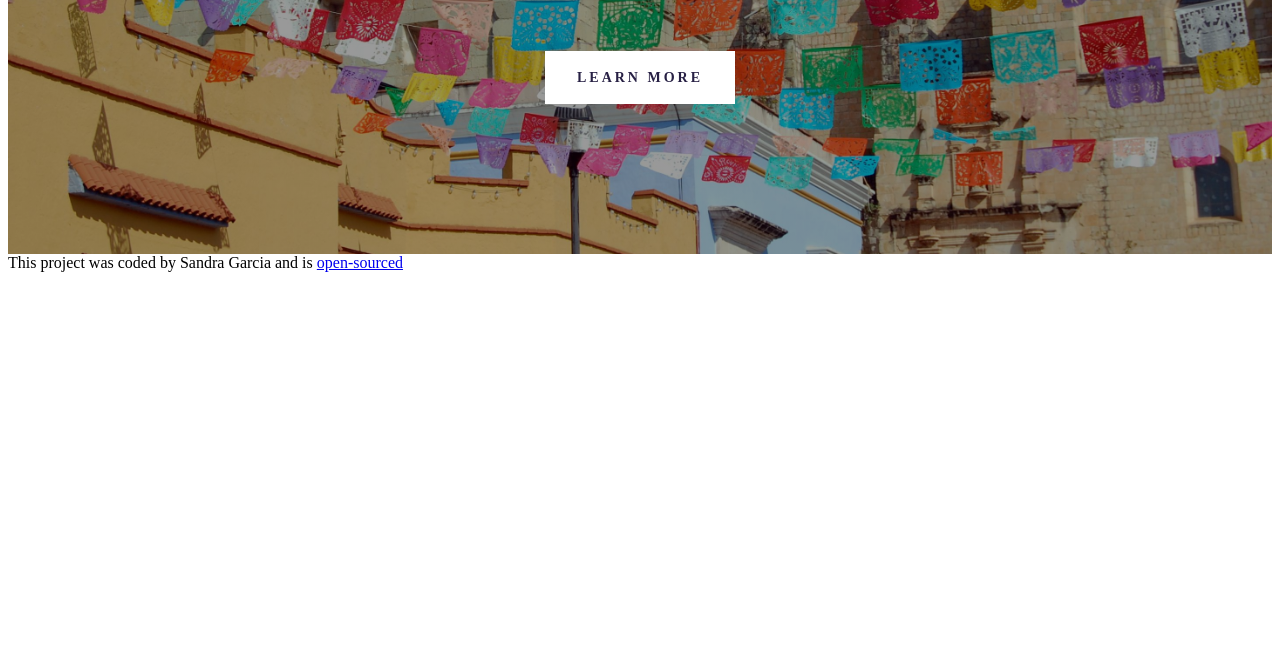
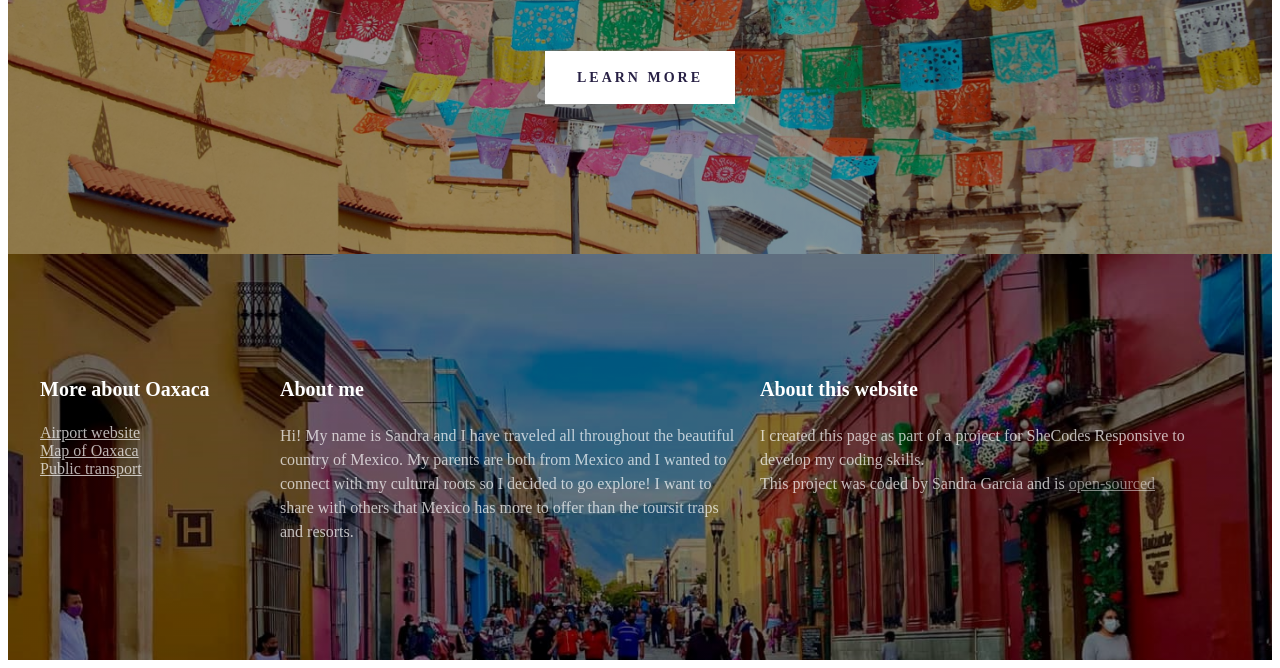
Before and after one commit to Garciasince00/travel-project, a plain HTML site: page index.html in a window 1280 px wide. Shown: the part 427-1095 px from the top of the page. Before the commit the page ends 800 px from the top, so only its background shows below. Drawn offline with Linux system fonts and the light colour scheme.

Commit message:
created footer

```diff
--- a/index.html
+++ b/index.html
@@ -21,12 +21,56 @@
         <a href="#more">Learn More</a>
       </header>
       <footer>
+        <section class="grid">
+          <div>
+            <h3>More about Oaxaca</h3>
+            <ul>
+              <li>
+                <a href="https://oaxaca-airport.com/" target="_blank"
+                  >Airport website</a
+                >
+              </li>
+              <li>
+                <a
+                  href="https://www.google.com/maps/d/viewer?mid=1k0GMnKY3id1aXw-A5iGPhjkFav4&ll=17.036300121825814%2C-96.72664050000002&z=13"
+                  target="_blank"
+                  >Map of Oaxaca</a
+                >
+              </li>
+              <li>
+                <a
+                  href="https://things-to-do-in-oaxaca.mx/home/services/transport/#:~:text=Getting%20around%20Oaxaca%201%20Buses%20Here%20you%20can,...%204%20Suburbans%20%28Minibuses%29%20...%205%20Airlines%20"
+                  target="_blank"
+                  >Public transport</a
+                >
+              </li>
+            </ul>
+          </div>
+          <div>
+            <h3>About me</h3>
+            <p>
+              Hi! My name is Sandra and I have traveled all throughout the
+              beautiful country of Mexico. My parents are both from Mexico and I
+              wanted to connect with my cultural roots so I decided to go
+              explore! I want to share with others that Mexico has more to offer
+              than the toursit traps and resorts.
+            </p>
+          </div>
+          <div>
+            <h3>About this website</h3>
+            <p>
+              I created this page as part of a project for SheCodes Responsive
+              to develop my coding skills.
+              <br />
               This project was coded by Sandra Garcia and is
               <a
                 href="https://github.com/Garciasince00/travel-project"
                 target="_blank"
                 >open-sourced</a
               >
+            </p>
+          </div>
+        </section>
       </footer>
     </div>
   </body>
--- a/src/style.css
+++ b/src/style.css
@@ -4,6 +4,16 @@ body {
 
 .container {
   max-width: 1400px;
+  margin: 0 auto;
+}
+
+.grid {
+  display: grid;
+  grid-template-columns: 1fr 2fr 2fr;
+}
+
+section {
+  max-width: 1200px;
   margin: 0 auto;
 }
 
@@ -53,6 +63,44 @@ header a {
   display: inline-block;
 }
 
+footer {
+  background-image: linear-gradient(rgba(0, 0, 0, 0.5), rgba(0, 0, 0, 0.5)),
+    url("../image/footer.jpg");
+  background-repeat: no-repeat;
+  background-size: cover;
+  color: white;
+  padding: 100px 0;
+}
+
+footer h3 {
+  font-weight: 700;
+  font-size: 20px;
+  line-height: 30px;
+}
+
+footer p {
+  font-weight: 400;
+  font-size: 16px;
+  line-height: 24px;
+  opacity: 0.7;
+  margin-right: 20px;
+}
+
+footer a {
+  color: white;
+  opacity: 0.7;
+}
+
+footer ul {
+  padding: 0;
+}
+
+footer li {
+  list-style: none;
+  margin: 0;
+  padding: 0;
+}
+
 @media (max-width: 900px) {
   header {
     padding: 60px 0;
```
Also changed, not shown: image/footer.jpg (added). Lines whose indentation alone changed are shown as unchanged.
